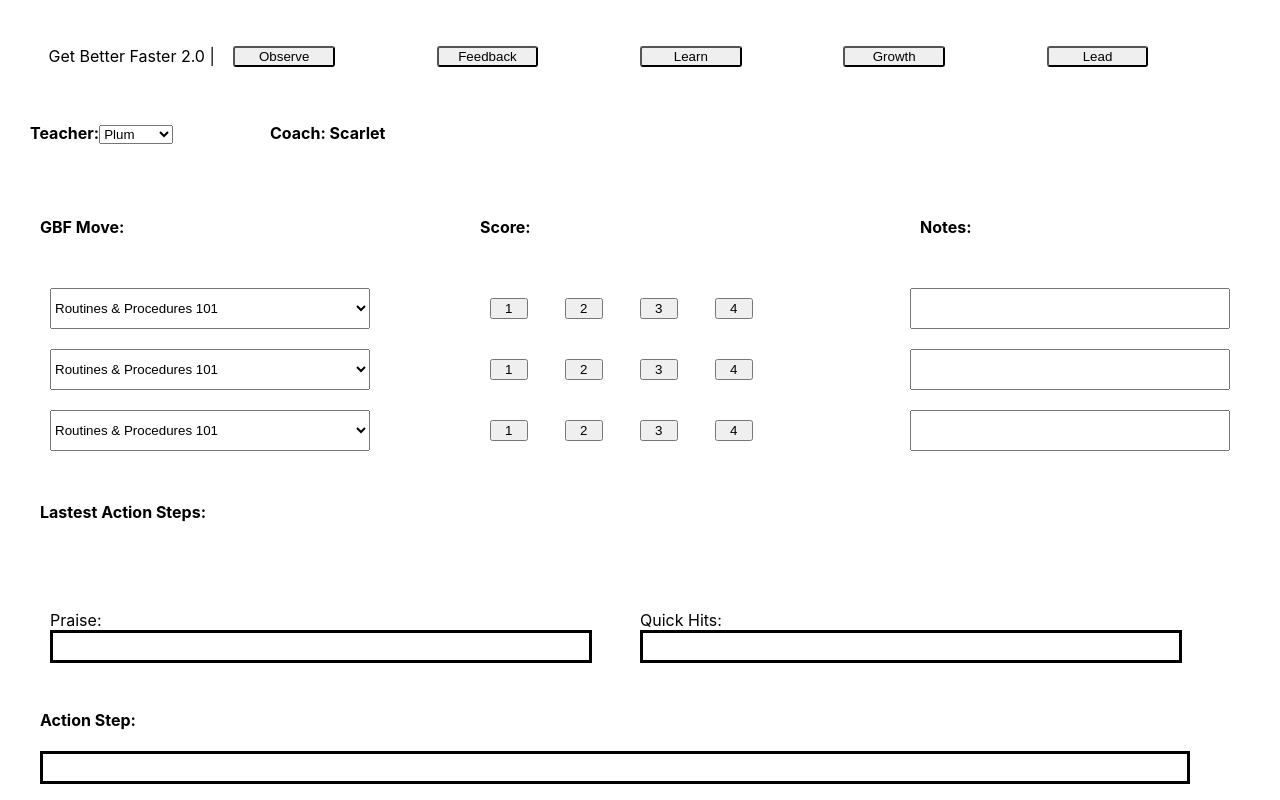
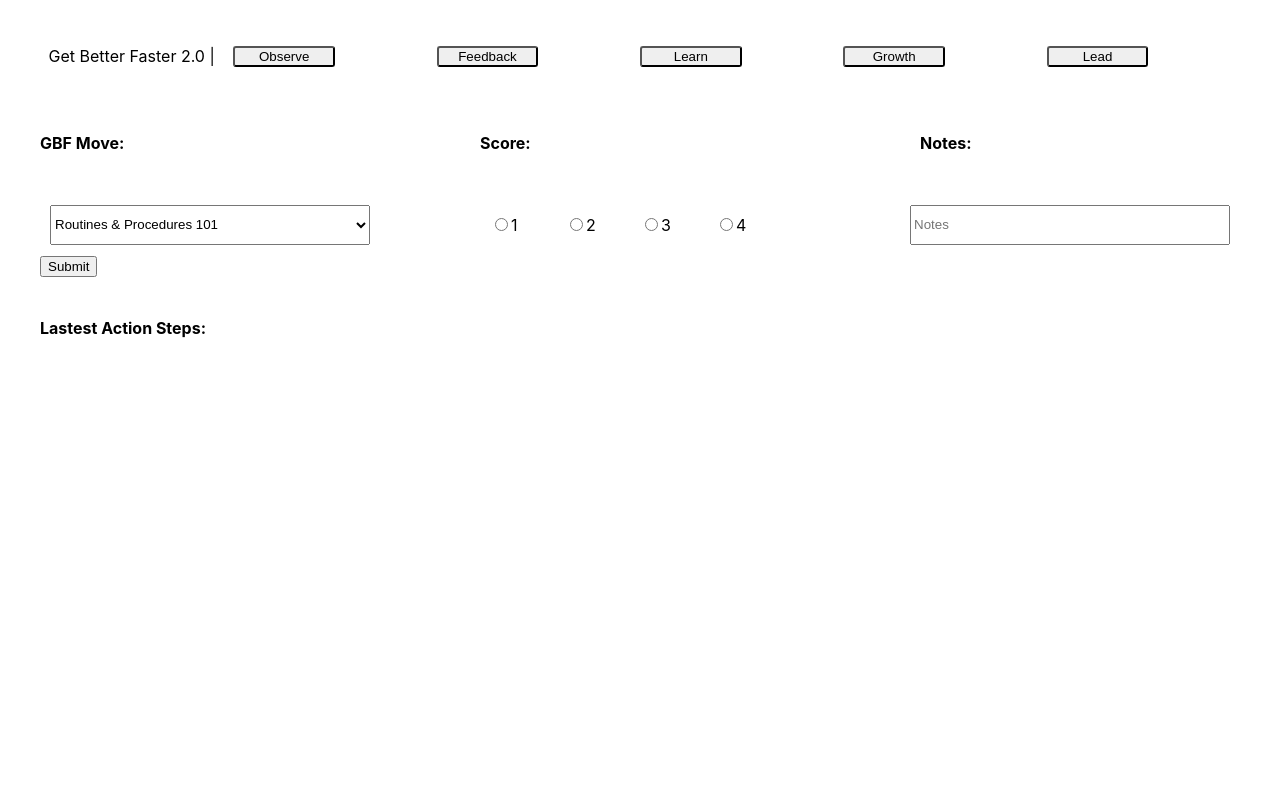
Before and after one commit to nicholasstano/gbf-frontend, a React (Create React App) app: page / in a window 1280 px wide. Shown: the top 800 px of the page. Built offline with nearby package versions, Linux system fonts and the light colour scheme.

Commit message:
Monday 622s work

```diff
--- a/src/App.js
+++ b/src/App.js
@@ -9,7 +9,7 @@
   return (
     <div>
       <Navbar />
-      <div className="TeacherHeader">
+      {/* <div className="TeacherHeader">
         <h4>Teacher:
           <select>
             <option value="plum">Plum</option>
@@ -18,10 +18,10 @@
           </select>
         </h4>
         <h4>Coach: Scarlet</h4>
-      </div>
+      </div> */}
       <Observe />
-      <Feedback />
-      <Learn />
+      {/* <Feedback />
+      <Learn /> */}
     </div>
   );
 }
--- a/src/Containers/Observe/Observe.jsx
+++ b/src/Containers/Observe/Observe.jsx
@@ -1,7 +1,72 @@
-import React from 'react'
+import React, { Component } from 'react'
+import { databaseUrl } from '../../config'
 import './observe.scss'
 
-const Observe = () => {
+let defaultState = {
+
+}
+
+export class Observe extends Component {
+
+    state = {
+        teacherId: "",
+        coachId: "",
+        date: "",
+        move: "",
+        score: "",
+        notes: "",
+        comments: "",
+    }
+
+    handleSubmit = () => {
+        debugger
+        fetch(`${databaseUrl}/observations`, {
+            method: 'POST',
+            headers: {
+                'Content-Type': 'application/json',
+                'Accept': 'application/json'
+            },
+            body: JSON.stringify({
+                teacherId: 13,
+                coachId: 14,
+                date: this.state.date,
+                move: this.state.move,
+                score: this.state.score,
+                notes: this.state.notes,
+                comments: this.state.comments,
+                is_released: false
+            })
+        })
+    }
+
+    handleTextChange = (event) => {
+        this.setState({ [event.target.name]: event.target.value })
+    }
+
+    handleScore = (num) => {
+        this.setState({ ...this.state, score: num })
+    }
+
+    handleMoveChange(event) {
+        this.setState({ value: event.target.value });
+    }
+
+    handleSubmitNewReview = event => {
+        event.preventDefault()
+        this.handleSubmit(this.state)
+        this.setState({
+            teacherId: "",
+            coachId: "",
+            date: "",
+            move: "",
+            score: "",
+            notes: "",
+            comments: "",
+            isReleased: false
+        })
+    }
+    render() {
+        console.log(this.state)
         return (
             <div className="observe">
                 <div className="observeHeader">
@@ -10,7 +75,58 @@
                     <h4>Notes:</h4>
                 </div>
                 <div className="observeBody">
+                    <form onSubmit={this.handleSubmit}>
                         <div>
+                            <select name="move" value={this.state.move} onChange={this.handleTextChange} >
+                                <option value="Routines and Procedures">Routines & Procedures 101</option>
+                                <option value="Strong Voice">Strong Voice</option>
+                                <option value="What to Do">What to Do</option>
+                            </select>
+                            <div className="observeButtons">
+                                <label>
+                                    <input
+                                        type="radio"
+                                        name="score"
+                                        value={this.state.score}
+                                        onClick={() => this.handleScore(1)}
+                                        className="form-check-input" />
+                                        1
+                                </label>
+                                <label>
+                                    <input
+                                        type="radio"
+                                        name="score"
+                                        value={this.state.score}
+                                        onClick={() => this.handleScore(2)}
+                                        className="form-check-input" />
+                                        2
+                                </label>
+                                <label>
+                                    <input
+                                        type="radio"
+                                        name="score"
+                                        value={this.state.score}
+                                        onClick={() => this.handleScore(3)}
+                                        className="form-check-input" />
+                                        3
+                                </label>
+                                <label>
+                                    <input
+                                        type="radio"
+                                        name="score"
+                                        value={this.state.score}
+                                        onClick={() => this.handleScore(4)}
+                                        className="form-check-input" />
+                                        4
+                                </label>
+                            </div>
+                            <input type="text" name="notes" value={this.state.notes} placeholder="Notes" onChange={this.handleTextChange}></input>
+                        </div>
+                        <button>Submit</button>
+                    </form>
+                </div>
+
+                {/* <div>
                     <select>
                         <option value="rp">Routines & Procedures 101</option>
                         <option value="sv">Strong Voice</option>
@@ -37,27 +153,13 @@
                         <button>4</button>
                     </div>
                     <input></input>
-                </div>
-                <div>
-                    <select>
-                        <option value="rp">Routines & Procedures 101</option>
-                        <option value="sv">Strong Voice</option>
-                        <option value="wtd">What to Do</option>
-                    </select>
-                    <div className="observeButtons">
-                        <button>1</button>
-                        <button>2</button>
-                        <button>3</button>
-                        <button>4</button>
-                    </div>
-                    <input></input>
-                </div>
-            </div>
+                </div> */}
                 <div className="observeLatestActionSteps">
                     <h4>Lastest Action Steps:</h4>
                 </div>
             </div>
         )
     }
+}
 
 export default Observe
--- /dev/null
+++ b/src/config/index.js
@@ -0,0 +1,2 @@
+export const databaseUrl = `http://localhost:3000/api/v1`
+export const databaseBasicUrl = `http://localhost:3000/`
```
Lines whose indentation alone changed are shown as unchanged.
